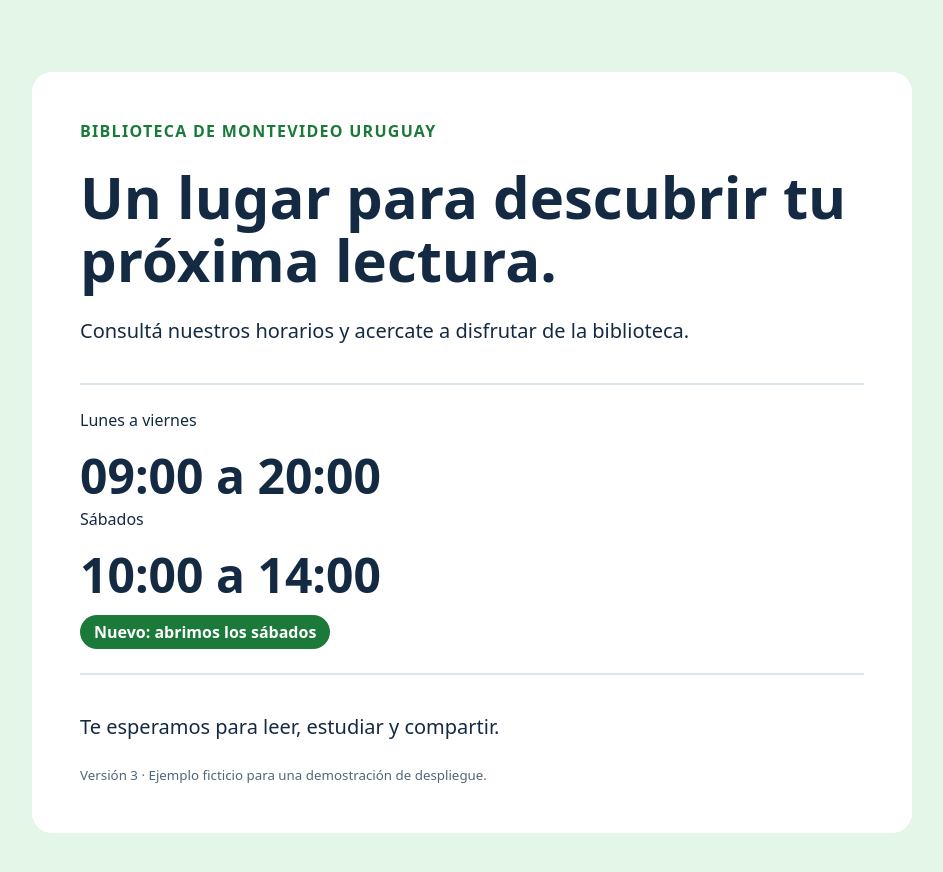
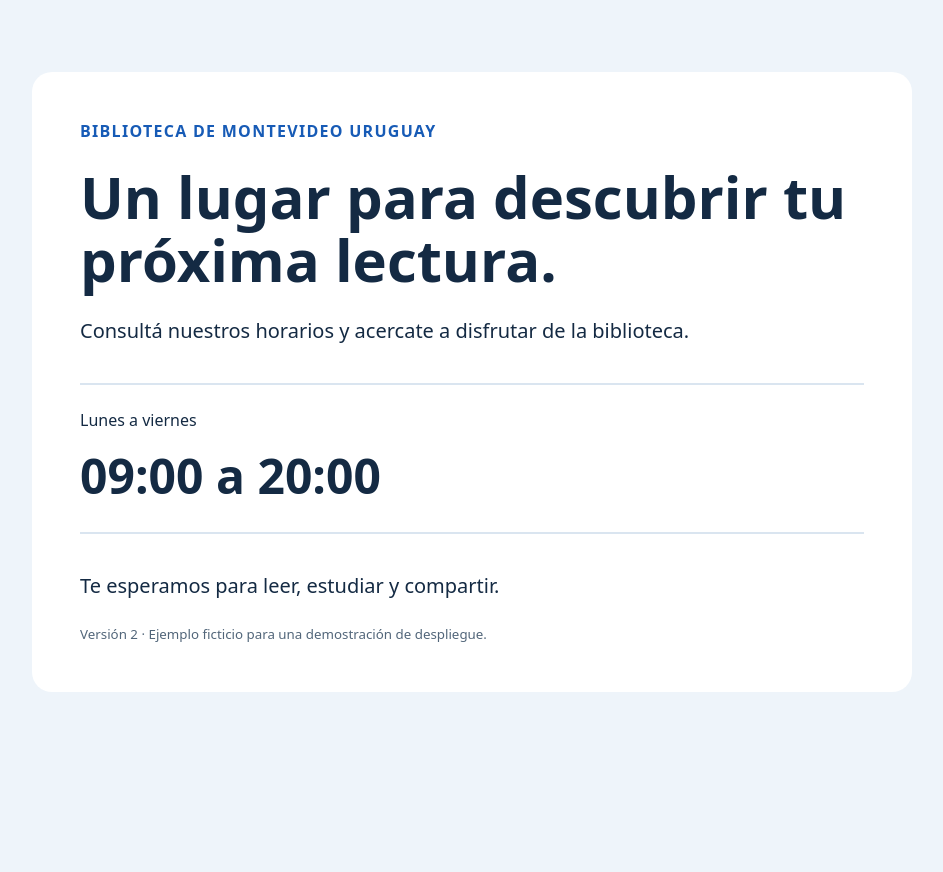
Before and after one commit to GiulianaGalusso/biblioteca-azure, a plain HTML site: page index.html in a window 1280 px wide. Shown: the whole page, without its empty margins (168-1111 px from the left). After the commit the page ends 800 px from the top, so only its background shows below. Drawn offline with Linux system fonts and the light colour scheme.

Commit message:
Update index.html

```diff
--- a/index.html
+++ b/index.html
@@ -6,15 +6,14 @@
 <title>Biblioteca del Barrio</title>
 <style>
     * { box-sizing: border-box; }
-    body { margin: 0; background: #e3f6e8; color: #142a43; font-family: system-ui, sans-serif; }
+    body { margin: 0; background: #eef4fa; color: #142a43; font-family: system-ui, sans-serif; }
     main { max-width: 880px; margin: 9vh auto; padding: 48px; background: white; border-radius: 20px; }
-    .intro { color: #1b7a3a; font-weight: 700; letter-spacing: .08em; }
+    .intro { color: #175bb6; font-weight: 700; letter-spacing: .08em; }
     h1 { font-size: clamp(32px, 6vw, 58px); line-height: 1.08; margin: 24px 0; }
     p { font-size: 20px; line-height: 1.6; }
     .horario { margin: 36px 0; padding: 24px 0; border-top: 2px solid #dae5f0; border-bottom: 2px solid #dae5f0; }
     .horario strong { display: block; margin-top: 12px; font-size: clamp(30px, 5vw, 48px); }
     small { color: #52667a; }
-    .nuevo { display: inline-block; margin-top: 8px; padding: 6px 14px; background: #1b7a3a; color: white; border-radius: 999px; font-weight: 700; }
     @media (max-width: 600px) { main { margin: 20px; padding: 28px; } }
 </style>
 </head>
@@ -26,12 +25,9 @@
 <section class="horario" aria-label="Horario de atención">
       Lunes a viernes
 <strong>09:00 a 20:00</strong>
-      Sábados
-<strong>10:00 a 14:00</strong>
-<span class="nuevo">Nuevo: abrimos los sábados</span>
 </section>
 <p>Te esperamos para leer, estudiar y compartir.</p>
-<small>Versión 3 · Ejemplo ficticio para una demostración de despliegue.</small>
+<small>Versión 2 · Ejemplo ficticio para una demostración de despliegue.</small>
 </main>
 </body>
 </html>
```
